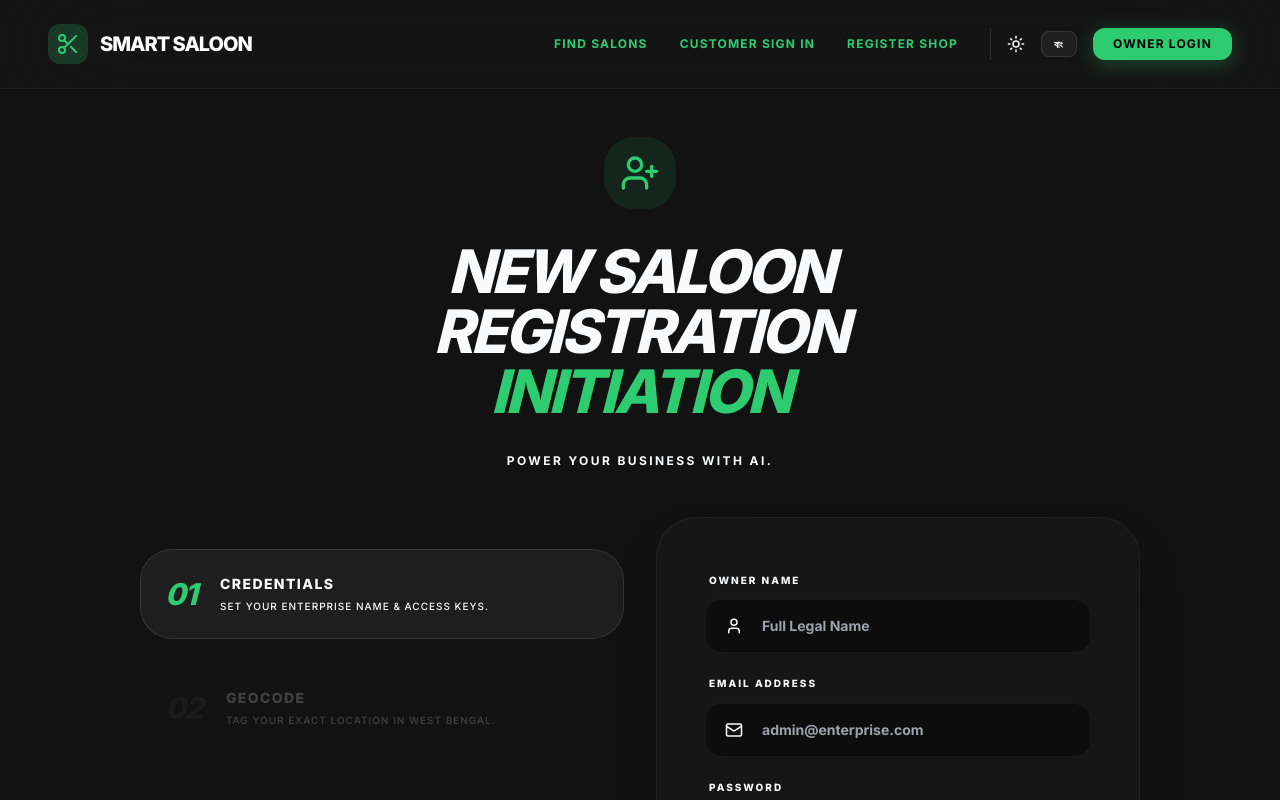
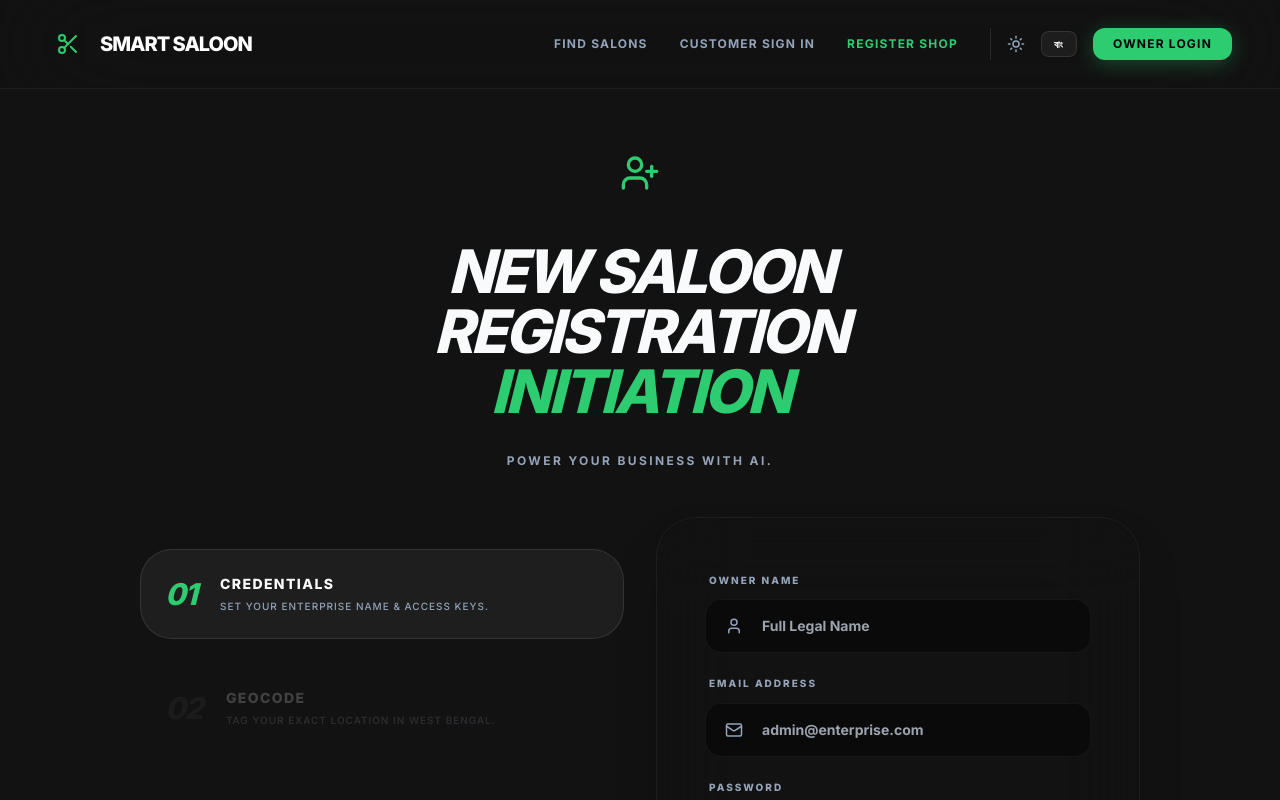
Before and after one commit to ronirouth2006-a11y/smart-saloon, a React (Vite) app in the folder frontend-react/: page /register in a window 1280 px wide. Shown: the top 800 px of the page. Built offline with nearby package versions, Linux system fonts and the light colour scheme; no server answers.

Commit message:
Fix Registration upload error and enable fully functional Light Mode theme

```diff
--- a/frontend-react/src/index.css
+++ b/frontend-react/src/index.css
@@ -17,6 +17,8 @@
   --success: #2ecc71;
   --danger: #ef4444;
   --warning: #f59e0b;
+  --charcoal-light: #2d2d2d;
+  --charcoal-dark: #0a0a0a;
   --font-family: 'Inter', system-ui, -apple-system, sans-serif;
 }
 
@@ -28,8 +30,11 @@ body.light-mode {
   --panel-border-hover: rgba(0, 0, 0, 0.15);
   --primary: #059669;
   --primary-hover: #047857;
+  --accent: #0284c7; /* Indigo-ish blue for light mode */
   --text-main: #0f172a;
   --text-muted: #475569;
+  --charcoal-light: #e2e8f0;
+  --charcoal-dark: #f1f5f9;
 }
 
 * {
--- a/frontend-react/src/pages/Register.jsx
+++ b/frontend-react/src/pages/Register.jsx
@@ -119,7 +119,7 @@ export default function Register() {
 
     try {
       const res = await api.post('/owner/register', formData);
-      const newSalonId = res.data.id; // Corrected to use sanitized 'id'
+      const newSalonId = res.data.salon_id; // Backend currently returns 'salon_id'
       setRegisteredSalonId(newSalonId);
       localStorage.setItem('pendingStep', '2');
       localStorage.setItem('pendingSalonId', newSalonId);
--- a/frontend-react/tailwind.config.js
+++ b/frontend-react/tailwind.config.js
@@ -8,13 +8,17 @@ export default {
     extend: {
       colors: {
         background: {
-          DEFAULT: '#121212',
-          card: '#1e1e1e',
-          panel: '#181818',
+          DEFAULT: 'var(--bg-dark)',
+          card: 'var(--bg-card)',
+          panel: 'var(--bg-panel)',
+        },
+        text: {
+          main: 'var(--text-main)',
+          muted: 'var(--text-muted)',
         },
         electric: {
-          green: '#2ecc71',
-          cyan: '#00f5ff',
+          green: 'var(--primary)',
+          cyan: 'var(--accent)',
           neon: '#0aef73',
         },
         charcoal: {
```
